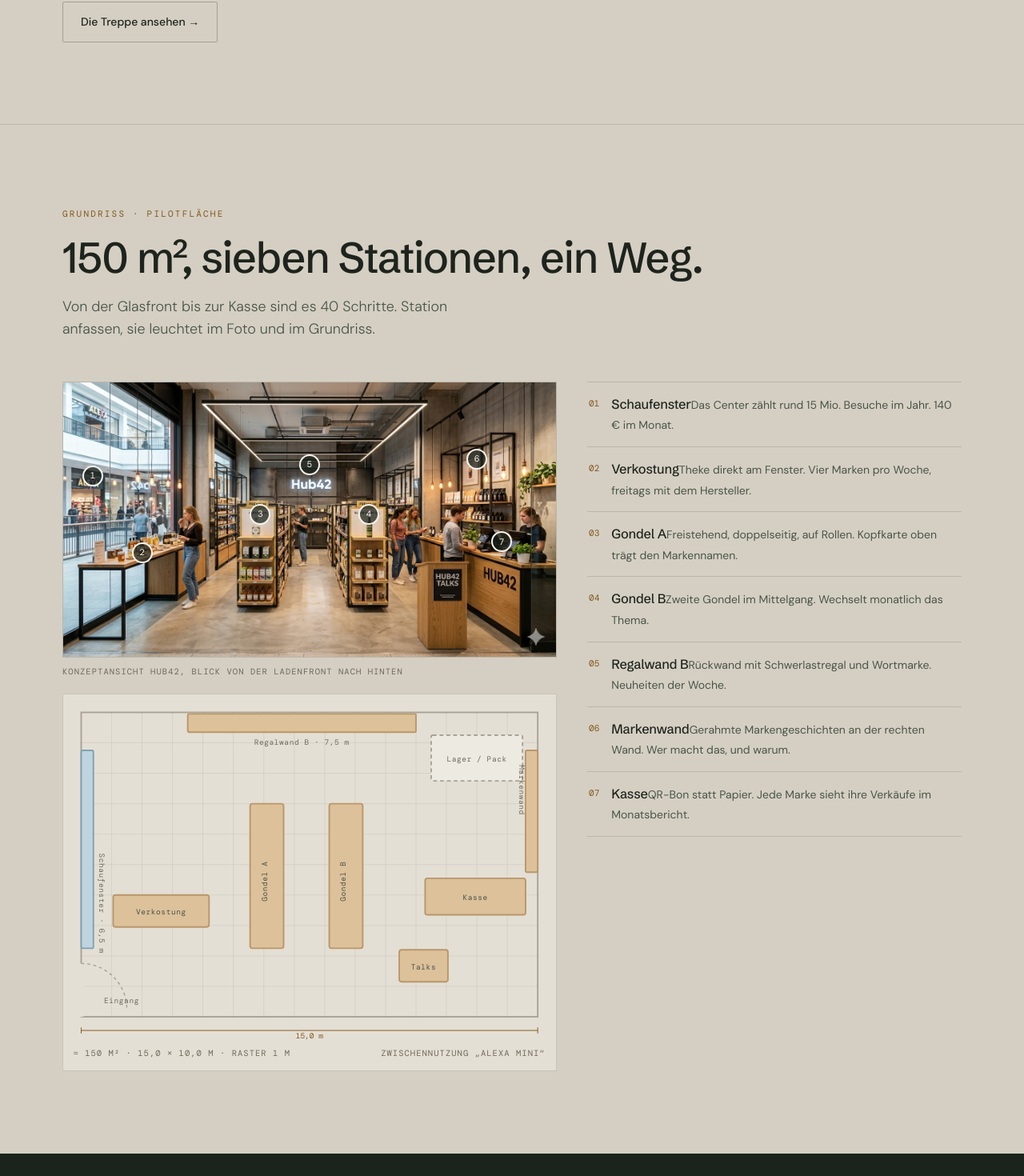
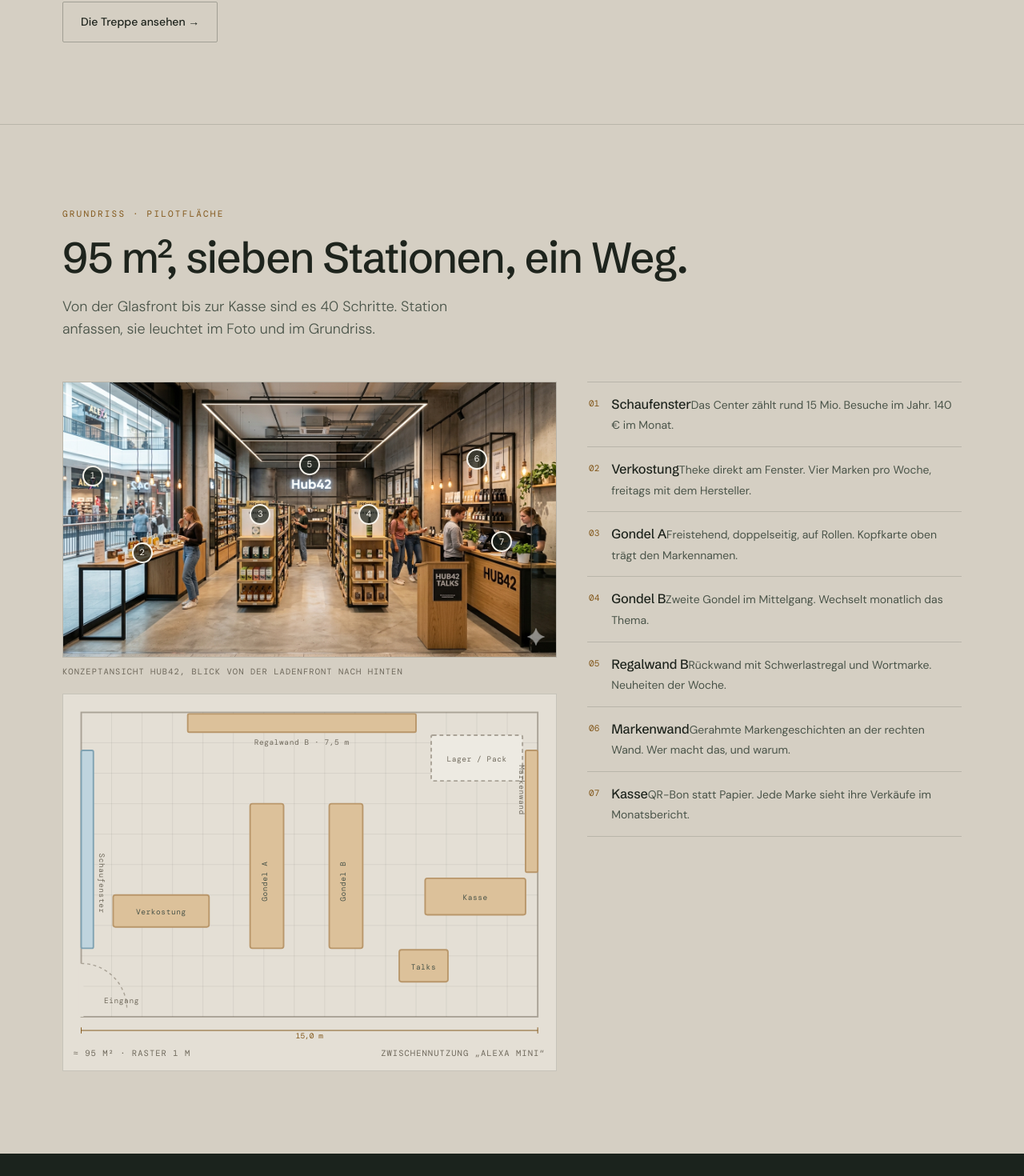
Before and after one commit to migueltisler-aos/hub42, a Next.js app: page / in a window 1280 px wide. Shown: the part 4953-6423 px from the top of the page at 80% size. Built offline with nearby package versions, Linux system fonts and the light colour scheme; no server answers; a web font is replaced by a local one.

Commit message:
fix(start): rundgang mit 95 m2 statt 150 m2, ohne 6,5 m glasfront
Flaeche laut Geschaeftsfuehrung 95 m2 ab Maerz 2027. Die Legende nennt
die alten Masse 15,0 x 10,0 m nicht mehr, der Grundriss selbst ist noch
die alte Planung.

Co-Authored-By: Claude Opus 5.5 <noreply@anthropic.com>

```diff
--- a/app/(start)/page.tsx
+++ b/app/(start)/page.tsx
@@ -262,7 +262,7 @@ export default async function StartPage() {
         <section className="sect sect--rule" id="rundgang" data-sektion="rundgang">
           <div className="wrap">
             <p className="eyebrow">Grundriss · Pilotfläche</p>
-            <h2>150 m², sieben Stationen, ein Weg.</h2>
+            <h2>95 m², sieben Stationen, ein Weg.</h2>
             <p className="lede" style={{ marginTop: 20 }}>
               Von der Glasfront bis zur Kasse sind es 40 Schritte. Station anfassen, sie leuchtet
               im Foto und im Grundriss.
--- a/components/neue-ui/Rundgang.tsx
+++ b/components/neue-ui/Rundgang.tsx
@@ -99,7 +99,7 @@ export default function Rundgang() {
             <path d="M10 340A60 60 0 0 1 70 400" fill="none" stroke="#A9A296" strokeWidth={1.5} strokeDasharray="4 4" />
 
             <g fontFamily="DM Mono, monospace" fontSize="10" fill="#6F695C" letterSpacing="0.6">
-              <text x="34" y="195" textAnchor="start" transform="rotate(90 34 195)">Schaufenster · 6,5 m</text>
+              <text x="34" y="195" textAnchor="start" transform="rotate(90 34 195)">Schaufenster</text>
               <text x="115" y="276" textAnchor="middle" fill="#4A5449">Verkostung</text>
               <text x="300" y="53" textAnchor="middle">Regalwand B · 7,5 m</text>
               <text x="254" y="232" textAnchor="middle" fill="#4A5449" transform="rotate(-90 254 232)">Gondel A</text>
@@ -121,7 +121,7 @@ export default function Rundgang() {
             </text>
           </svg>
           <div className="plan__cap">
-            <span>≈ 150 m² · 15,0 × 10,0 m · Raster 1 m</span>
+            <span>≈ 95 m² · Raster 1 m</span>
             <span>Zwischennutzung „Alexa mini“</span>
           </div>
         </div>
```
